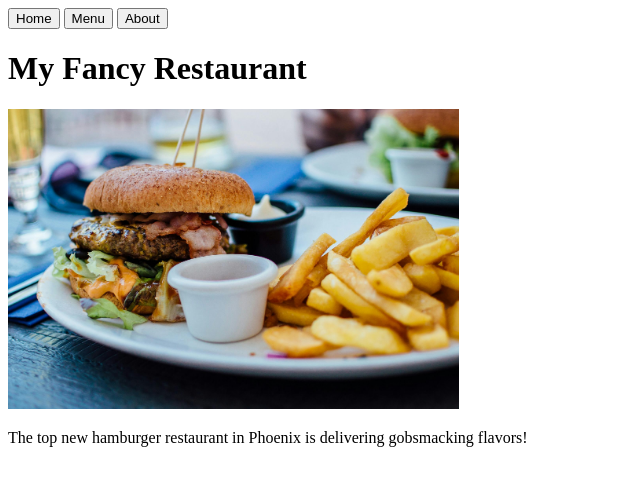
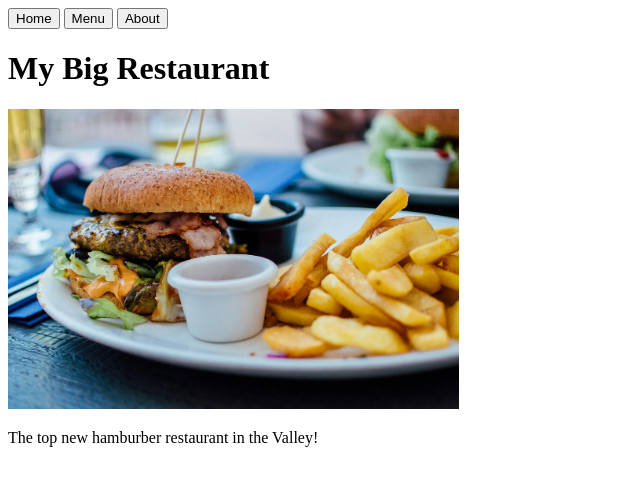
Before and after one commit to stephenlindstrom/restaurant-page, a website built with webpack: page src/template.html in a window 1280 px wide. Shown: the whole page, without its empty margins (0-640 px from the left). Built offline with nearby package versions, Linux system fonts and the light colour scheme.

Commit message:
Create home page through javascript

```diff
--- /dev/null
+++ b/src/home-page.js
@@ -0,0 +1,19 @@
+import burgerImg from "./hamburger.jpg";
+export { homePageLoad };
+
+const homePageLoad = function () {
+    const content = document.querySelector("#content");
+
+    const pageTitle = document.createElement("h1");
+    pageTitle.textContent = "My Big Restaurant";
+    content.appendChild(pageTitle);
+
+    const image = document.createElement("img");
+    image.src = burgerImg;
+    image.height = 300;
+    content.appendChild(image);
+
+    const description = document.createElement("p");
+    description.textContent = "The top new hamburber restaurant in the Valley!"
+    content.appendChild(description);
+}
--- a/src/index.js
+++ b/src/index.js
@@ -1 +1,3 @@
-console.log("hello");
+import { homePageLoad } from "./home-page";
+
+homePageLoad();
--- a/src/template.html
+++ b/src/template.html
@@ -13,10 +13,6 @@
             <button>About</button>
         </nav>
     </header>
-    <div id="content">
-        <h1>My Fancy Restaurant</h1>
-        <img src="./hamburger.jpg" height="300">
-        <p>The top new hamburger restaurant in Phoenix is delivering gobsmacking flavors!</p>
-    </div>
+    <div id="content"></div>
 </body>
 </html>
--- a/webpack.config.js
+++ b/webpack.config.js
@@ -24,6 +24,10 @@ module.exports = {
                 test: /\.html$/i,
                 loader: "html-loader",
             },
+            {
+                test: /\.(png|svg|jpg|jpeg|gif)$/i,
+                type: "asset/resource",
+            },
         ],
     },
 };
```
